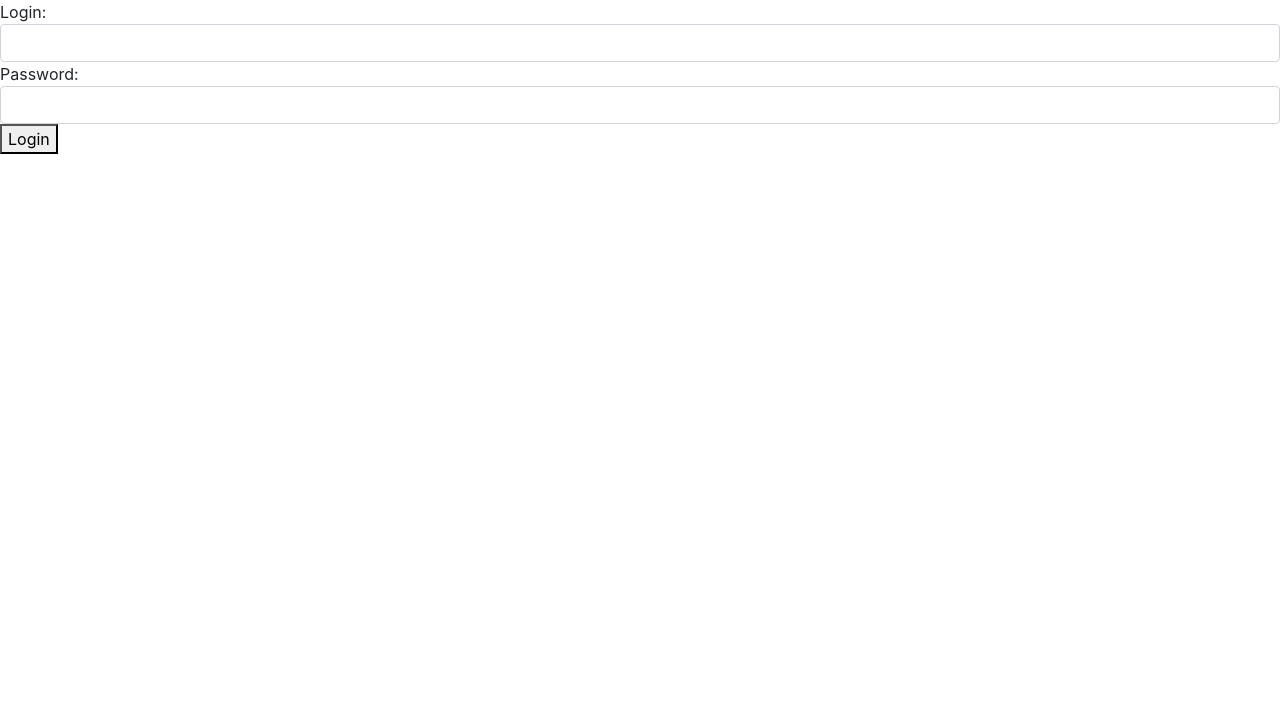
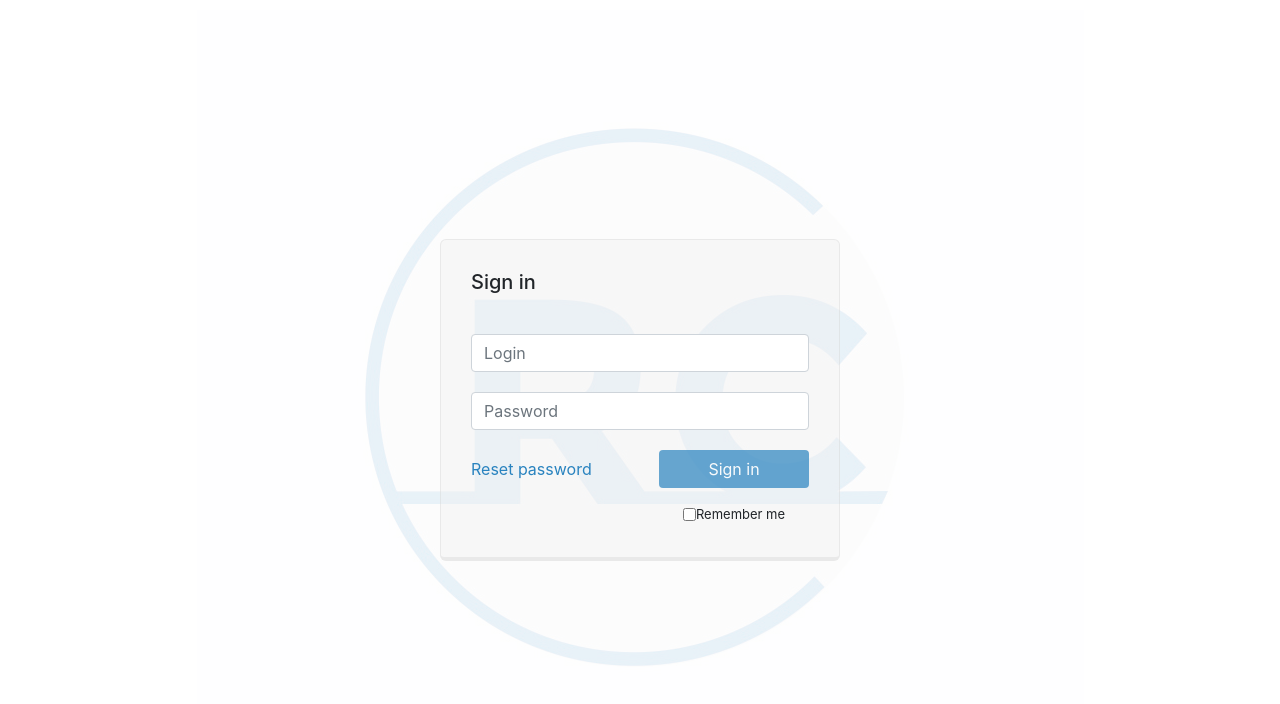
Before and after one commit to lukasztomalczyk/CRC, an Angular app in the folder crc-project/: page /#/login in a window 1280 px wide. Shown: the top 704 px of the page. Built offline with nearby package versions, Linux system fonts and the light colour scheme.

Commit message:
styles for login panel

```diff
--- a/crc-project/src/app/login/login.component.html
+++ b/crc-project/src/app/login/login.component.html
@@ -1,3 +1,17 @@
-Login:<input class="form-control" [(ngModel)]="login">
-Password:<input class="form-control" type="password" [(ngModel)]="password">
-<button (click)="loginUser()">Login</button>
+<div class="login-bg"></div>
+
+<div class="login-container">
+  <div class="login-box">
+    <h1>Sign in</h1>
+    <input class="form-control" [(ngModel)]="login" placeholder="Login">
+    <input class="form-control" type="password" [(ngModel)]="password" placeholder="Password">
+    <div class="actions">
+      <a href="#">Reset password</a>
+      <button class="btn" (click)="loginUser()">Sign in</button>
+    </div>
+    <div class="remember">
+      <input id="rem" type="checkbox">
+      <label for="rem">Remember me</label>
+    </div>
+  </div>
+</div>
--- a/crc-project/src/app/login/login.component.scss
+++ b/crc-project/src/app/login/login.component.scss
@@ -0,0 +1,76 @@
+.login-bg{
+  position: absolute;
+  top:0;
+  left: 0;
+  z-index: 1;
+  width: 100vw;
+  height: 100vh;
+  background: url("../../assets/images/bglogo.jpg");
+  background-position: center center;
+  background-repeat: no-repeat;
+  opacity: 0.1;
+}
+
+.login-container{
+  position: absolute;
+  top:0;
+  left: 0;
+  z-index: 10;
+  width: 100vw;
+  height: 100vh;
+  display: flex;
+  justify-content: center;
+  align-items: center;
+
+  .login-box{
+    width: 400px;
+    padding: 30px;
+    border-radius:6px ;
+    background: rgba(240,240,240,0.4);
+    border: 1px solid rgba(200,200,200,0.3);
+    border-bottom-width: 4px;
+
+    h1{
+      font-size: 20px;
+      margin-bottom: 40px;
+    }
+
+    .form-control{
+      margin-bottom: 20px;
+    }
+
+    .actions{
+      display: flex;
+      justify-content: space-between;
+      align-items: center;
+      margin-bottom: 15px;
+
+      a{color: #2983bf}
+
+      .btn{
+        min-width: 150px;
+        background-color: #2983bf;
+        opacity: 0.7;
+        color: #fff;
+
+        &:hover{
+          opacity: 1;
+        }
+      }
+    }
+
+    .remember{
+      width: 150px;
+      text-align: center;
+      float: right;
+
+      label{
+        margin: 0;
+        padding: 0;
+        vertical-align: text-top;
+        font-size: 13px;
+      }
+    }
+
+  }
+}
```
Also changed, not shown: crc-project/src/assets/images/bglogo.jpg (added).
